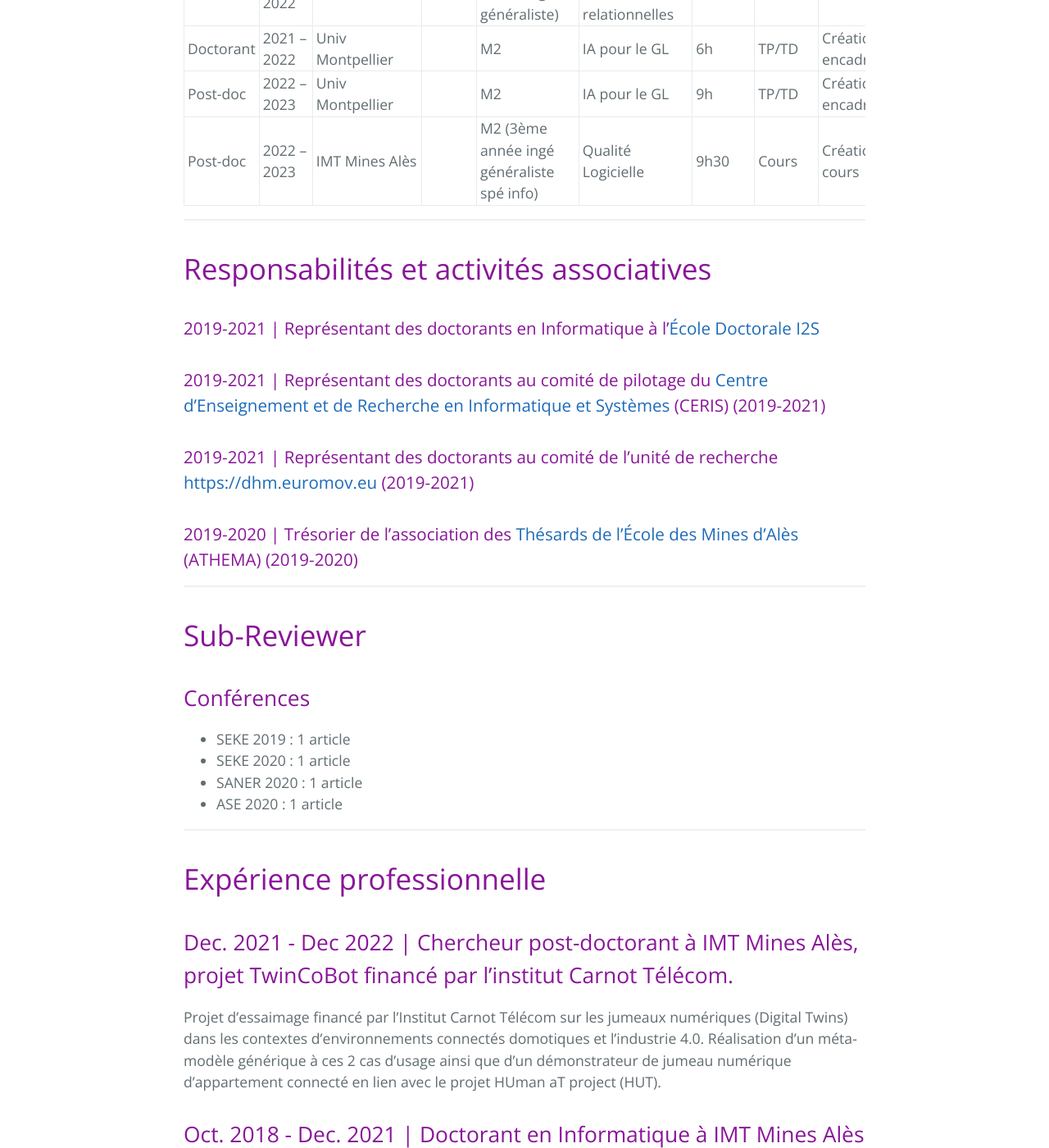
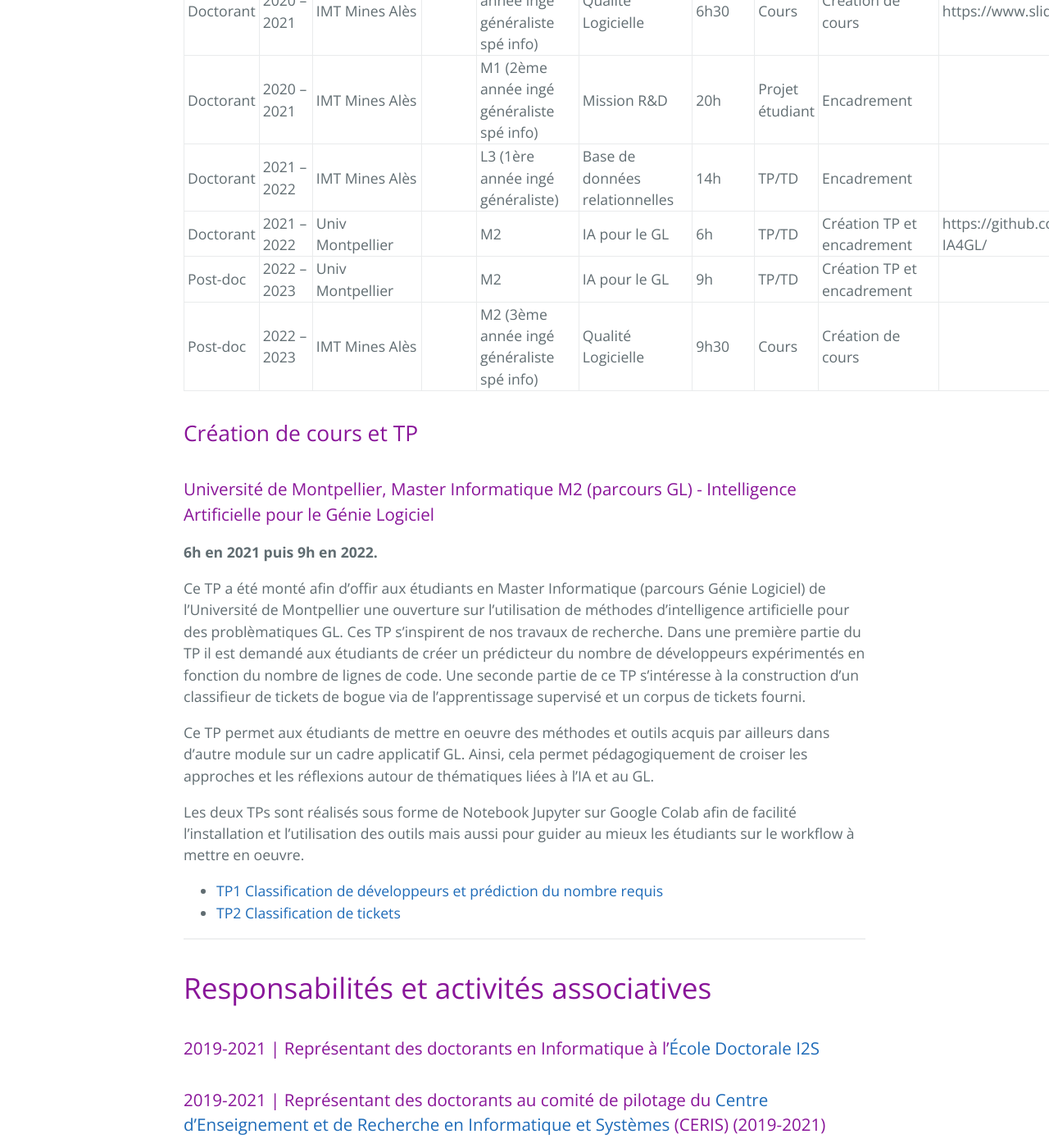
Before and after one commit to qperez/qperez.github.io, a Jekyll site: the page built from index.md, in a window 1280 px wide and 1400 px high, scrolled down 7382 px. Shown: the whole window at 82% size. Built offline with Jekyll 4.4.1, drawn with Linux system fonts in a browser that asks for light colours; some of the changed text lies outside the part shown.

Commit message:
Add section creation de cours

```diff
--- a/_sass/jekyll-theme-cayman.scss
+++ b/_sass/jekyll-theme-cayman.scss
@@ -310,7 +310,7 @@ a {
   }
 
   table {
-    display: block;
+    //display: block;
     width: 100%;
     overflow: auto;
     word-break: normal;
--- a/index.md
+++ b/index.md
@@ -105,6 +112,8 @@ Vous pouvez aussi retrouver mes publications sur mon [CV HAL](https://cv.archive
 
 J'ai exercé mes enseignements principalement à l'IMT Mines Alès de 2018 à 2022 mais aussi à l'Université de Montpellier en 2021 et 2022.
 
+## Tableau récapitulatif des enseignements dispensés
+
 | Statut    | Année       | Établissement | Public  | Niveau                                      | Matière                        | Volume Horaire  | Nature          | Responsabilités            | Supports |
 |-----------|-------------|---------------|---------|---------------------------------------------|--------------------------------|-----------------|-----------------|----------------------------|----------|
 | Doctorant | 2018 – 2019 | IMT Mines Alès |         | L3 (1ère année ingé généraliste)            | Algorithmique et POO (Java)    | 13h             | TP/TD           | Encadrement                |   |
@@ -129,12 +138,33 @@ J'ai exercé mes enseignements principalement à l'IMT Mines Alès de 2018 à 20
  | Post-doc  | 2022 – 2023 | Univ Montpellier |         | M2                                          | IA pour le GL                  | 9h              | TP/TD           | Création TP et encadrement |   |
  | Post-doc  | 2022 – 2023 | IMT Mines Alès |         | M2 (3ème année ingé généraliste spé info)   | Qualité Logicielle             | 9h30            | Cours           | Création de cours          |   |
 
+## Création de cours et TP
+
+### Université de Montpellier, Master Informatique M2 (parcours GL) - Intelligence Artificielle pour le Génie Logiciel
+**6h en 2021 puis 9h en 2022.**
+
+Ce TP a été monté afin d'offir aux étudiants en Master Informatique (parcours Génie Logiciel) de l'Université de
+Montpellier une ouverture sur l'utilisation de méthodes d'intelligence artificielle pour des problèmatiques GL.
+Ces TP s'inspirent de nos travaux de recherche. Dans une première partie du TP il est demandé aux étudiants de créer un
+prédicteur du nombre de développeurs expérimentés en fonction du nombre de lignes de code.
+Une seconde partie de ce TP s'intéresse à la construction d'un classifieur de tickets de bogue via de l'apprentissage supervisé
+et un corpus de tickets fourni.
+
+Ce TP permet aux étudiants de mettre en oeuvre des méthodes et outils acquis par ailleurs dans d'autre module sur
+un cadre applicatif GL. Ainsi, cela permet pédagogiquement de croiser les approches et les réflexions autour
+de thématiques liées à l'IA et au GL.
+
+Les deux TPs sont réalisés sous forme de Notebook Jupyter sur Google Colab afin de facilité l'installation et l'utilisation des outils
+mais aussi pour guider au mieux les étudiants sur le workflow à mettre en oeuvre.
+* [TP1 Classification de développeurs et prédiction du nombre requis](https://colab.research.google.com/drive/1dkdA1rcTDjyyMPj07ICgyVOOND-kWjPv)
+* [TP2 Classification de tickets](https://colab.research.google.com/drive/1eH9HSTJDrxr9wSOVnr-V9KlhTQMy5mGj)
+
 ---
 
 # Responsabilités et activités associatives
 ### 2019-2021 | Représentant des doctorants en Informatique à l'[École Doctorale I2S](https://edi2s.umontpellier.fr/)
 ### 2019-2021 | Représentant des doctorants au comité de pilotage du [Centre d’Enseignement et de Recherche en Informatique et Systèmes](https://www.mines-ales.fr/ecole/imt-mines-ales/les-centres-de-recherche-et-denseignement/ceris) (CERIS) (2019-2021)
-### 2019-2021 | Représentant des doctorants au comité de l'unité de recherche [https://dhm.euromov.eu](Euromov DHM) (2019-2021)
+### 2019-2021 | Représentant des doctorants au comité de l'unité de recherche [Euromov DHM](https://dhm.euromov.eu) (2019-2021)
 ### 2019-2020 | Trésorier de l'association des [Thésards de l'École des Mines d'Alès](https://www.linkedin.com/in/athema-mines-al%C3%A8s-13b2a113b/) (ATHEMA) (2019-2020)
 
 ***
@@ -171,7 +201,7 @@ Développement d'un système d'information géographique (SIG) web from Scratch
 * Base de données : PostGIS
 * Ontologie des données : Schema.org et JSON-LD
 * Livraison sous forme d'images Docker sur plate-forme Amazon Web Service Elastic Container Registery (AWS ECR)
-* Tests et qualité logicielle:
+* Tests et qualité logicielle :
   - Construction : Maven
   - Tests unitaires : JUnit
   - Tests fonctionnels : JUnit/ Cucumber
```
Also changed, not shown: other parts of index.md (+14 -7 lines), _layouts/redirected.html (deleted, +0 -13 lines).
